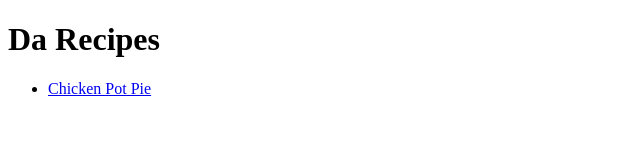
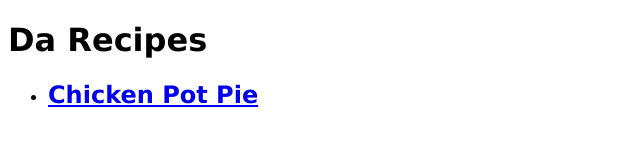
Before and after one commit to 4rdjd/eksperimental, a plain HTML site: page index.html in a window 1280 px wide. Shown: the whole page, without its empty margins (0-640 px from the left). Drawn offline with Linux system fonts and the light colour scheme.

Commit message:
Add stylesheet to index.html
Change font to Verdana

```diff
--- a/index.html
+++ b/index.html
@@ -3,12 +3,13 @@
 <head>
     <meta charset="UTF-8">
     <meta name="viewport" content="width=device-width, initial-scale=1.0">
+    <link rel="stylesheet" href="style.css" />
     <title>Da Secret Recipes</title>
 </head>
 <body>
     <h1>Da Recipes</h1>
     <ul>
-        <li><a href="recipes/chicken-pot-pie.html">Chicken Pot Pie</a></li>
+        <li><h2><a href="recipes/chicken-pot-pie.html">Chicken Pot Pie</a></h2></li>
     </ul>
 </body>
 </html>
--- /dev/null
+++ b/style.css
@@ -0,0 +1,4 @@
+
+* {
+    font-family: Verdana, sans-serif;
+}
```
